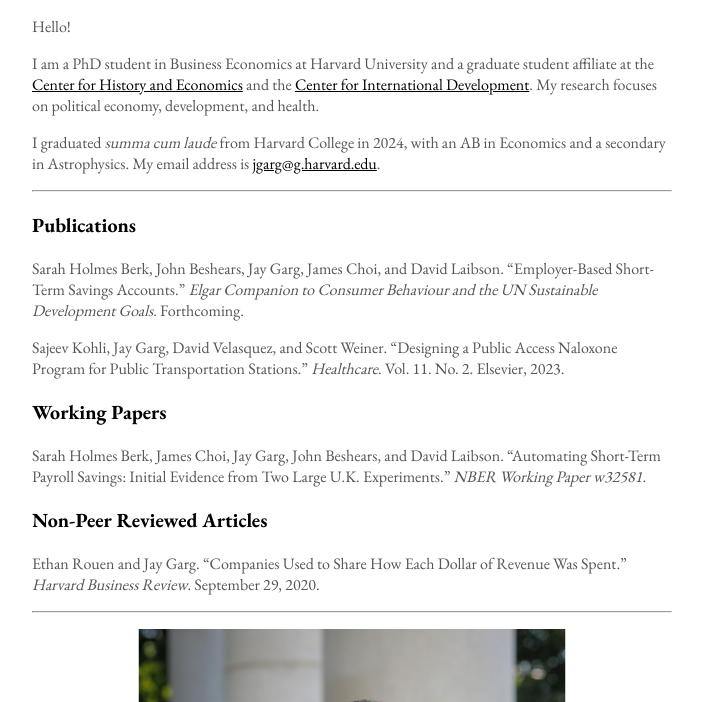
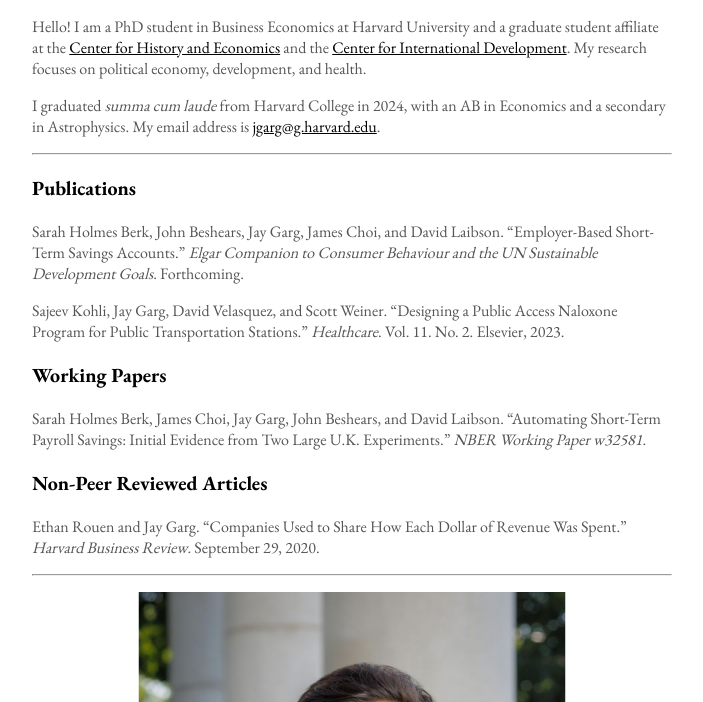
Before and after one commit to jaypgarg/jaypgarg.github.io, a plain HTML site: page index.html in a window 1280 px wide. Shown: the part 98-800 px from the top of the page, without its empty margins (288-991 px from the left). Drawn offline with nearby package versions, Linux system fonts and the light colour scheme.

Commit message:
Update index.html

```diff
--- a/index.html
+++ b/index.html
@@ -3,6 +3,7 @@
 <head>
     <meta charset="UTF-8">
     <meta name="viewport" content="width=device-width, initial-scale=1.0">
+    <meta name="description" content="I am a PhD student in the Business Economics program at Harvard University.">
     <title>Jay Garg</title>
     <!-- <link rel="icon" href="icon2.ico"> -->
     <link href="https://fonts.googleapis.com/css2?family=EB+Garamond:wght@400;500;700&display=swap" rel="stylesheet">
@@ -68,8 +69,7 @@
             <h1>Jay P. Garg</h1>
         </div>
         <div class="content">
-            <p>Hello!</p>
-            <p>I am a PhD student in Business Economics at Harvard University and a graduate student affiliate at the <a href="https://histecon.fas.harvard.edu/">Center for History and Economics</a> and the <a href="https://www.hks.harvard.edu/centers/cid">Center for International Development</a>. My research focuses on political economy, development, and health.</p>
+            <p>Hello! I am a PhD student in Business Economics at Harvard University and a graduate student affiliate at the <a href="https://histecon.fas.harvard.edu/">Center for History and Economics</a> and the <a href="https://www.hks.harvard.edu/centers/cid">Center for International Development</a>. My research focuses on political economy, development, and health.</p>
             <p>I graduated <em>summa cum laude</em> from Harvard College in 2024, with an AB in Economics and a secondary in Astrophysics. My email address is <a href="mailto:jgarg@g.harvard.edu">jgarg@g.harvard.edu</a>.</p>
             <hr>
             <div class="research">
```
